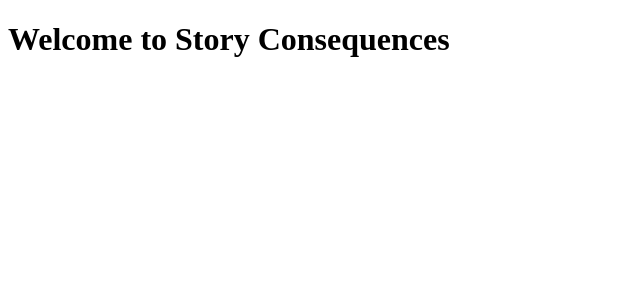
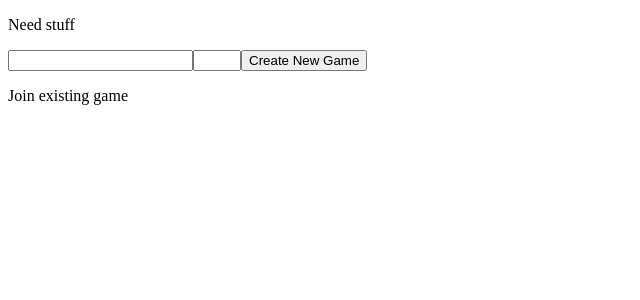
Before and after one commit to isabelmaccabee/story-consequences, a React (Create React App) app: page /waiting-area in a window 1280 px wide. Shown: the top 300 px of the page, without its empty margins (0-640 px from the left). Built offline with nearby package versions, Linux system fonts and the light colour scheme.

Commit message:
add basic routing and start screen

```diff
--- a/package.json
+++ b/package.json
@@ -3,6 +3,9 @@
   "version": "0.1.0",
   "private": true,
   "dependencies": {
+    "@reach/router": "^1.2.1",
+    "install": "^0.12.2",
+    "npm": "^6.9.0",
     "react": "^16.8.6",
     "react-dom": "^16.8.6",
     "react-scripts": "3.0.0"
--- a/src/App.js
+++ b/src/App.js
@@ -1,18 +1,24 @@
 import React, { Component } from "react";
+import { Router } from "@reach/router";
 import StartUpWrapper from "./components/StartUpWrapper";
+import WaitingArea from "./components/WaitingArea";
 
 class App extends Component {
   state = {
-    gameToken: "iExist",
-    playerNum: "iExistToo"
+    gameToken: "iExist"
+    // playerNum: "iExistToo"
   };
+
   render() {
     const { gameToken, playerNum } = this.state;
     return (
       <div>
         <StartUpWrapper gameToken={gameToken} playerNum={playerNum}>
           <div className="App">
-            <h1>Welcome to Story Consequences</h1>
+            <h1>Story Consequences</h1>
+            <Router>
+              <WaitingArea path="/waiting-area" />
+            </Router>
           </div>
         </StartUpWrapper>
       </div>
--- a/src/components/GameCreate.jsx
+++ b/src/components/GameCreate.jsx
@@ -1,7 +1,36 @@
-import React from "react";
+import React, { Component } from "react";
 
-const GameCreate = () => {
-  return <p>Make new game</p>;
-};
+class GameCreate extends Component {
+  state = {
+    nameInput: ""
+  };
+
+  render() {
+    const { nameInput } = this.state;
+    console.log(this.state);
+    return (
+      <div>
+        <form onSubmit={this.handleSubmit}>
+          <label htmlFor="nameInput" />
+          <input
+            onChange={this.handleChange}
+            value={nameInput}
+            id="nameInput"
+          />
+          <input type="number" min="1" max="4" />
+          <button type="submit">Create New Game</button>
+        </form>
+      </div>
+    );
+  }
+
+  handleChange = e => {
+    this.setState({ nameInput: e.target.value });
+  };
+
+  handleSubmit = e => {
+    e.preventDefault();
+  };
+}
 
 export default GameCreate;
--- /dev/null
+++ b/src/components/WaitingArea.jsx
@@ -0,0 +1,13 @@
+import React, { Component } from "react";
+
+class WaitingArea extends Component {
+  render() {
+    return (
+      <div>
+        <p>hello</p>
+      </div>
+    );
+  }
+}
+
+export default WaitingArea;
```
Also changed, not shown: 1 other file (tests, documents, lock files or other folders).
